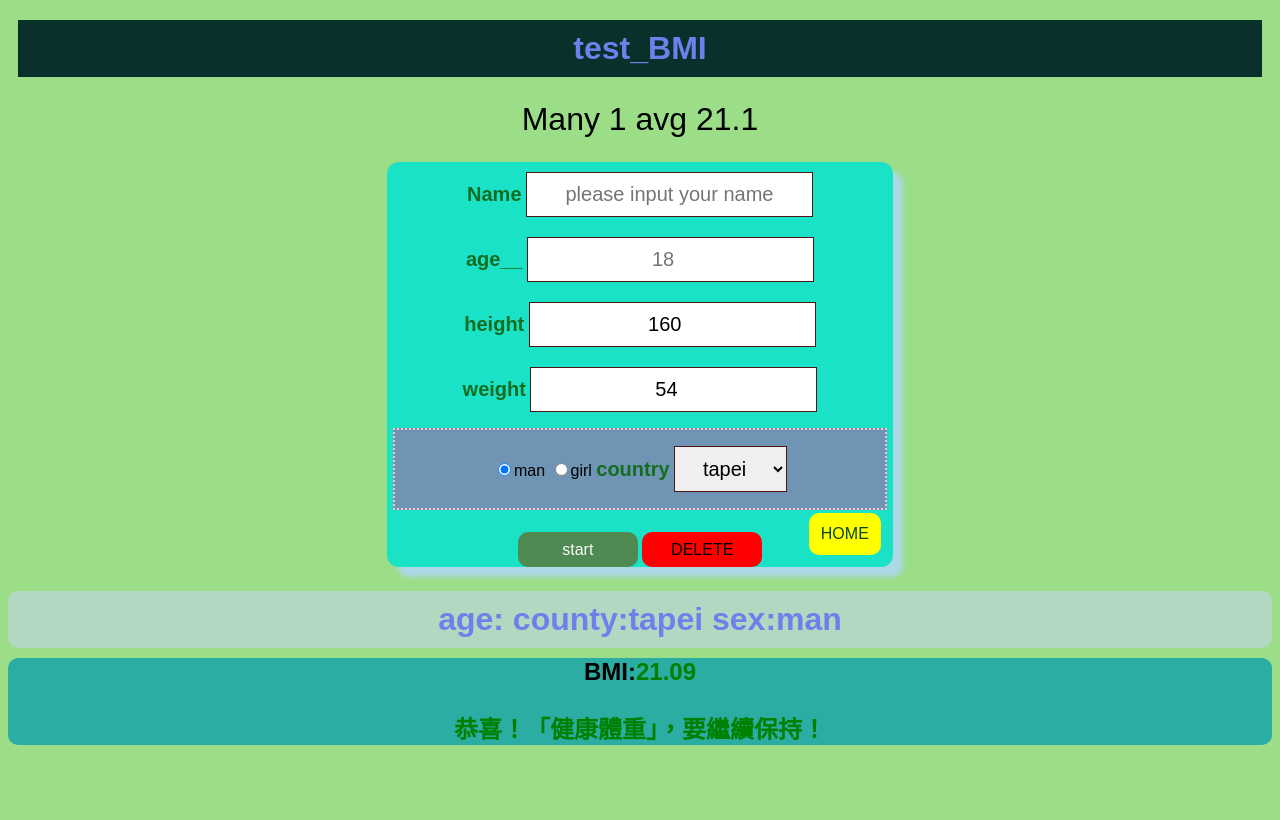
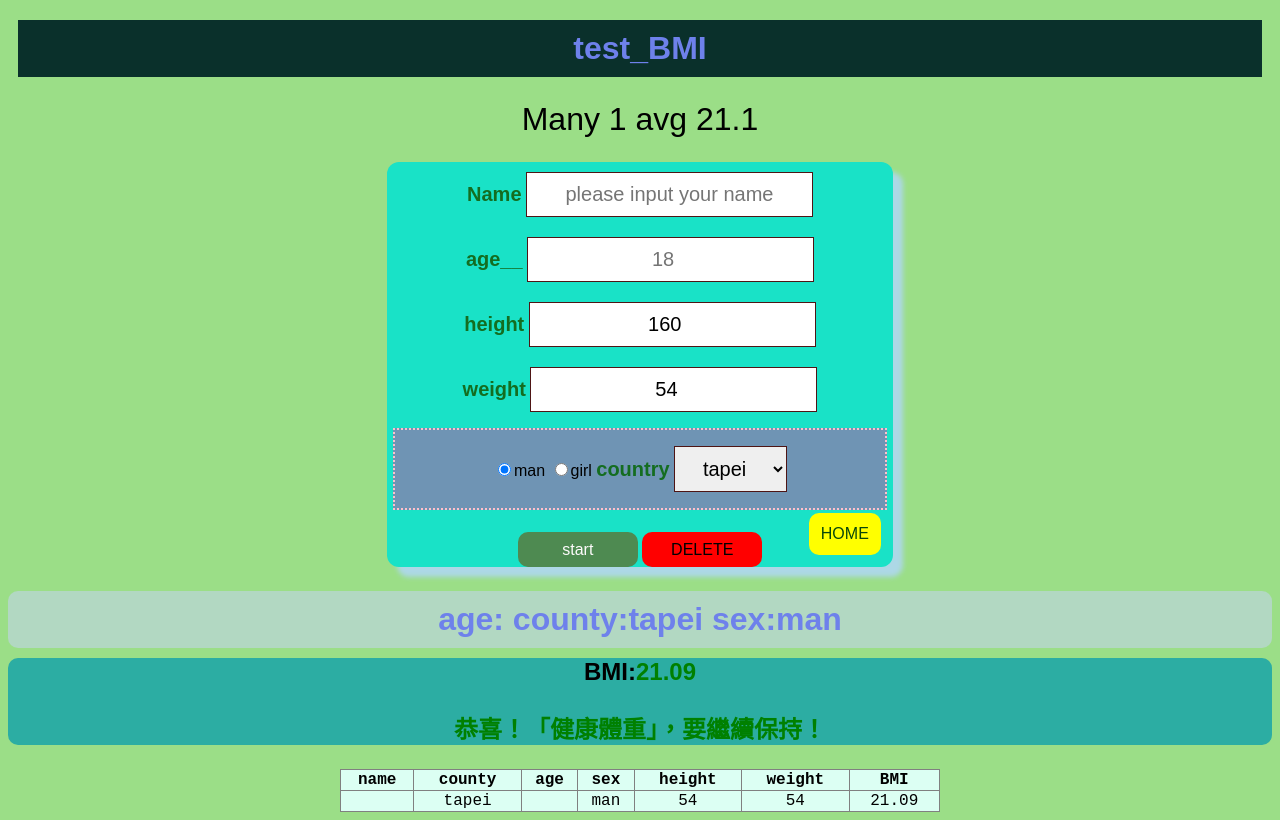
Before and after one commit to dieutoandu/html_demo, a plain HTML site: page BMI.html in a window 1280 px wide. Both pictures are taken after a click on the button "start". Drawn offline with Linux system fonts and the light colour scheme.

Commit message:
new_table

```diff
--- a/BMI.html
+++ b/BMI.html
@@ -122,10 +122,22 @@
             margin-top: 24px;
         }
 
+        table {
+            background-color: rgb(220, 255, 243);
+            margin: 0 auto;
+            width: 600px;
+            font-family: 'Courier New', Courier, monospace;
+            border-collapse: collapse;
+        }
+
         @media screen and (max-width:600px) {
 
             form {
                 width: 80%
+            }
+
+            table {
+                width: 400px;
             }
         }
     </style>
@@ -194,6 +206,12 @@
     </div>
 
 
+    <div id="tableRecord">
+
+
+    </div>
+
+
 
 
 
@@ -217,6 +235,12 @@
             data.total = 0;
             data.count = 0;
             document.querySelector("#record").innerHTML = `Many ${data.count} avg ${avg}`;
+
+            datas = [];
+            document.querySelector("#tableRecord").innerHTML = "";
+
+
+
         });
 
 
@@ -229,14 +253,82 @@
 
         }
 
+        let datas = JSON.parse(localStorage.getItem("datas")) || [];
+
         record = JSON.parse(localStorage.getItem("record"));
+
+
         if (record) {
             data = record;
             let avg = (data.total / data.count).toFixed(1)
             document.querySelector("#record").innerHTML = `Many ${data.count} avg ${avg}`
         }
 
-        console.log(data);
+
+        if (datas.length > 0) {
+            rendertable(datas);
+        }
+
+
+        function addRow(data) {
+            return `
+            <tr>
+                <td>${data.name}</td>
+                <td>${data.county}</td>
+                <td>${data.age}</td>
+                <td>${data.sex}</td>
+                <td>${data.height}</td>
+                <td>${data.weight}</td>
+                <td>${data.bmi}</td>
+            </tr>
+            `
+        }
+
+        function rendertable(datas) {
+            tableData = "";
+
+            for (let i = 0; i < datas.length; i++) {
+                console.log(i + 1, datas[i]);
+
+                tableData += addRow(datas[i]);
+            }
+
+
+
+
+            let tableHtml = `
+                <table border="1px">
+                    <thead>
+                        <tr>
+                            <th>name</th>
+                            <th>county</th>
+                            <th>age</th>
+                            <th>sex</th>
+                            <th>height</th>
+                            <th>weight</th>
+                            <th>BMI</th>
+
+                        </tr>
+                    </thead>
+                    <tbody>
+                    ${tableData}
+
+                    </tbody>
+
+                </table>
+            `
+
+
+            console.log(tableData);
+
+            document.querySelector("#tableRecord").innerHTML = tableHtml
+
+        }
+
+
+
+
+
 
 
 
@@ -285,6 +377,25 @@
 
             localStorage.setItem("record", JSON.stringify(data))
             localStorage.setItem("bmi", bmi)
+
+
+            let person = {
+                name: nameEl.value,
+                age: ageEl.value,
+                height: weight,
+                weight: weight,
+                bmi: bmi,
+                sex: sexEl.value,
+                county: countyEl.value
+            }
+
+            datas.push(person);
+            console.log((datas));
+
+            localStorage.setItem("datas", JSON.stringify(datas));
+
+            rendertable(datas);
+
         }
 
 
```
